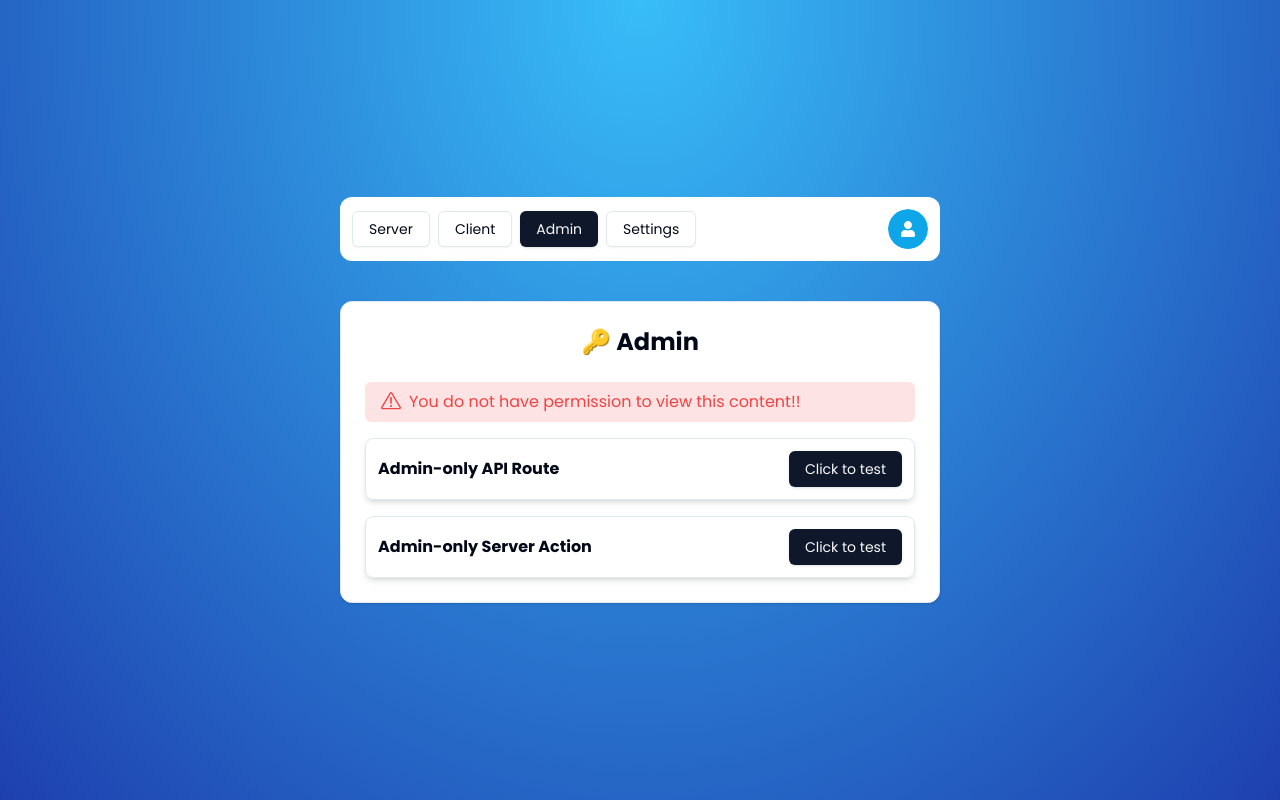
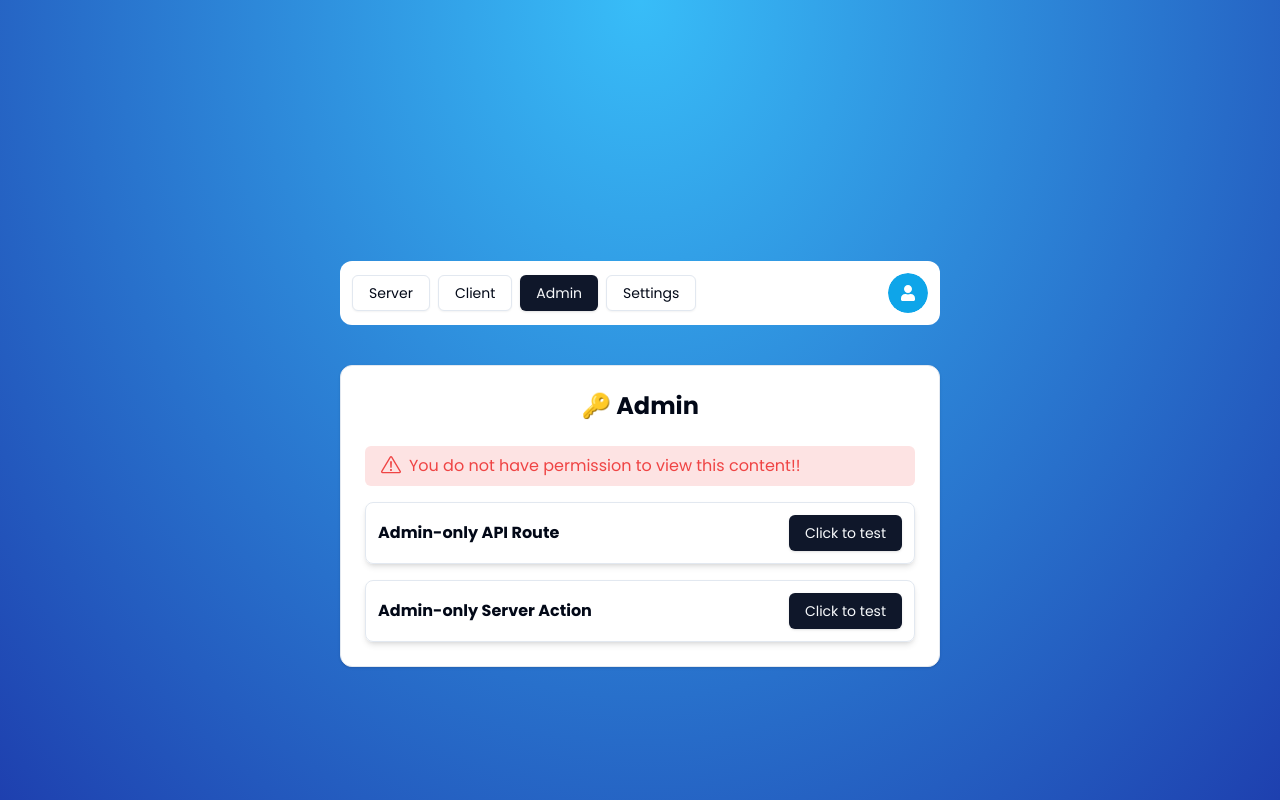
Before and after one commit to WalterIt/NEXT-AUTH5, a Next.js app: page /admin in a window 1280 px wide. Built offline with nearby package versions, Linux system fonts and the light colour scheme; no server answers.

Commit message:
ADDED: Next-Public-Url

```diff
--- a/app/(protect)/layout.tsx
+++ b/app/(protect)/layout.tsx
@@ -6,7 +6,7 @@
 
 const ProtectedLayout = ({ children }: ProtectedLayoutProps) => {
   return (
-    <div className="h-full w-full flex flex-col gap-y-10 items-center justify-center bg-[radial-gradient(ellipse_at_top,_var(--tw-gradient-stops))] from-sky-400 to-blue-800">
+    <div className="h-full pt-32 w-full flex flex-col gap-y-10 items-center justify-center bg-[radial-gradient(ellipse_at_top,_var(--tw-gradient-stops))] from-sky-400 to-blue-800">
       <Navbar />
       {children}
     </div>
--- a/components/auth/error-card.tsx
+++ b/components/auth/error-card.tsx
@@ -1,5 +1,4 @@
 import { ExclamationTriangleIcon } from "@radix-ui/react-icons";
-import { BackButton } from "./back-button";
 import { CardWrapper } from "./card-wrapper";
 
 export const ErrorCard = () => {
--- a/components/auth/login-form.tsx
+++ b/components/auth/login-form.tsx
@@ -19,7 +19,7 @@
 export const LoginForm = () => {
     const searchParams = useSearchParams();
     const callbackUrl = searchParams.get("callbackUrl")
-    // const urlError = searchParams.get("error") === "OAuthAccountNotLinked" ? "Something went wrong!!" : "";
+    const urlError = searchParams.get("error") === "OAuthAccountNotLinked" ? "Email Already in use with a different Provider!!" : "";
     const [isTwoFactor,setTwoFactor] = useState(false)
     const [error,setError] = useState<string | undefined>("")
     const [success,setSuccess] = useState<string | undefined>("")
@@ -141,7 +141,7 @@
                         )}
 
                     </div>
-                        <FormError message={error} />
+                        <FormError message={error || urlError} />
                         <FormSuccess message={success} />
                         {/* <FormSuccess message="Login Successful!" /> */}
                         <Button
--- a/lib/mail.ts
+++ b/lib/mail.ts
@@ -2,7 +2,7 @@
 
 const resend = new Resend(process.env.RESEND_API_KEY)
 
-const laman = process.env.NEXT_PUBLIC_APP
+const laman = process.env.NEXT_PUBLIC_APP_URL
 
 
 export const sendTwoFactorToken = async (email: string, token: string) => {
--- a/route.ts
+++ b/route.ts
@@ -9,6 +9,7 @@
     "/login",
     "/register",
     "/reset",
+    "/error",
     "/new-password",
     "/new-verification"
 ]
```
